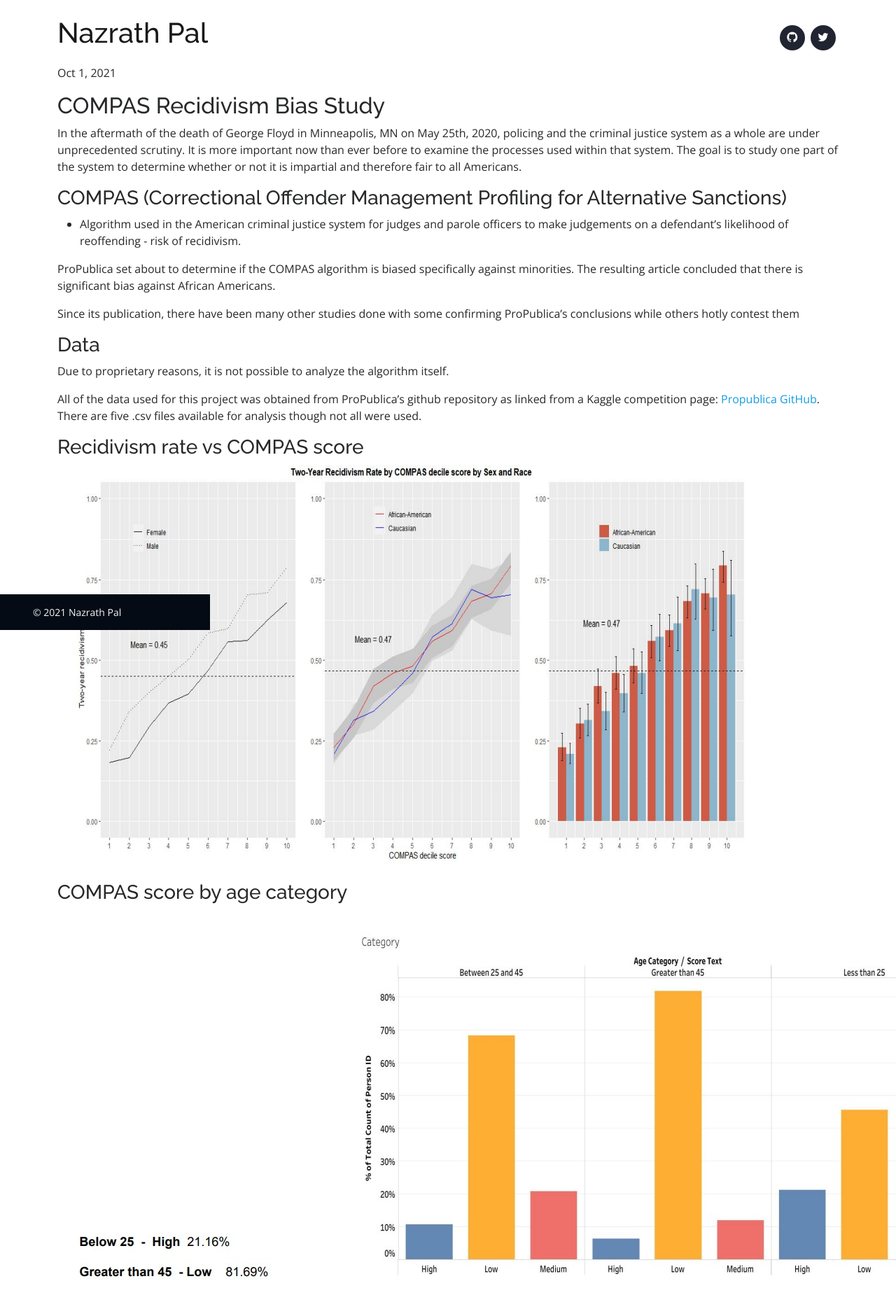
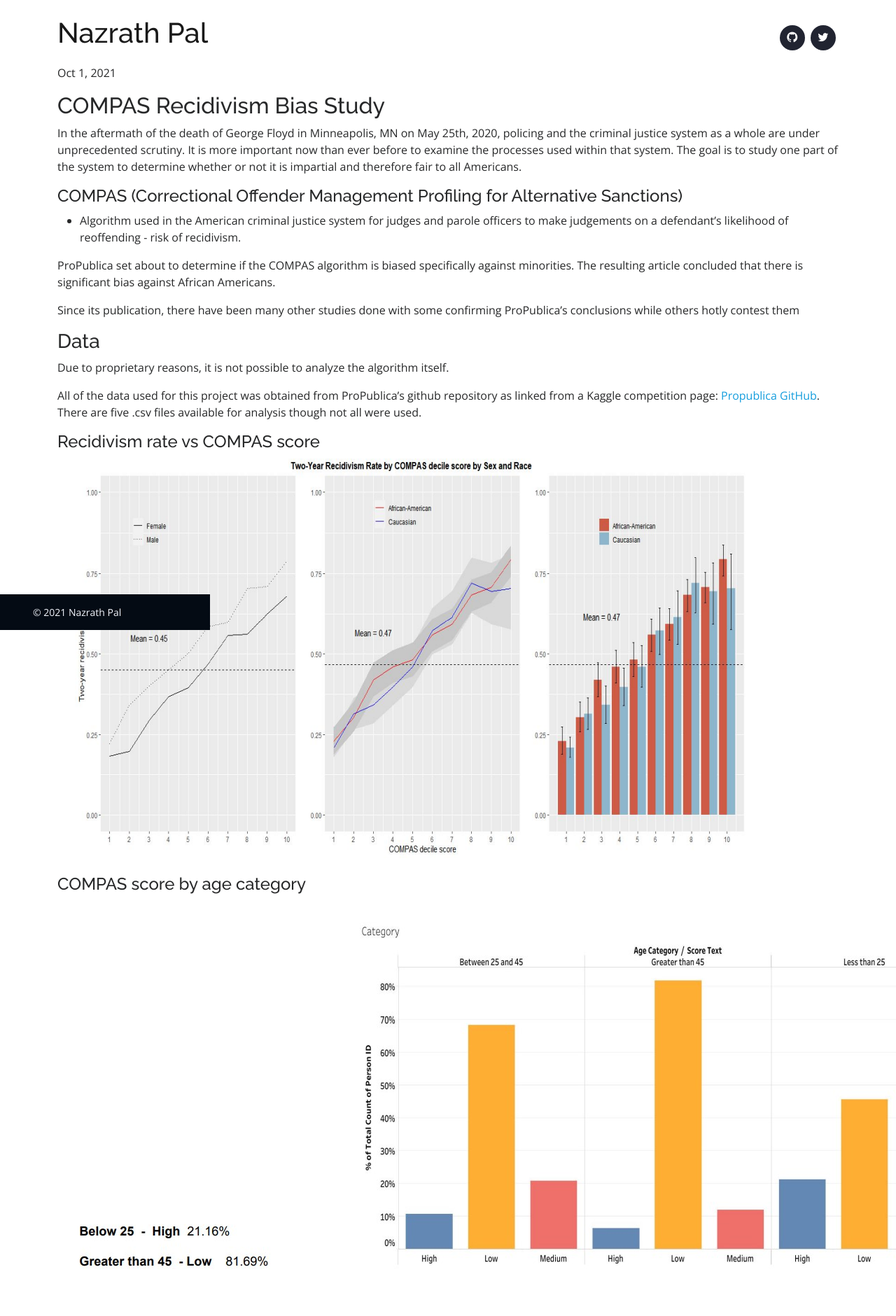
Before and after one commit to Nazrath-pal/nazrath-pal.github.io, a Jekyll site: the page built from docs/_posts/2021-10-01-COMPAS.md, in a window 1280 px wide. Shown: the top 1880 px of the page at 70% size. Built offline with Jekyll 4.4.1, drawn with Linux system fonts in a browser that asks for light colours.

Commit message:
fixed headings

```diff
--- a/docs/_posts/2021-10-01-COMPAS.md
+++ b/docs/_posts/2021-10-01-COMPAS.md
@@ -11,7 +11,7 @@
 processes used within that system. The goal is to study one part of the system to determine
 whether or not it is impartial and therefore fair to all Americans.
 
-### COMPAS (Correctional Offender Management Profiling for Alternative Sanctions)
+#### COMPAS (Correctional Offender Management Profiling for Alternative Sanctions)
 
 - Algorithm used in the American criminal justice system for judges and parole officers to make judgements on a
 defendant's likelihood of reoffending - risk of recidivism.
@@ -32,13 +32,13 @@
 repository as linked from a Kaggle
 competition page: [Propublica GitHub](https://github.com/propublica/compas-analysis). There are five .csv files available for analysis though not all were used.
 
-### Recidivism rate vs COMPAS score
+#### Recidivism rate vs COMPAS score
 ![Recidivism Score](/assets/img/portfolio/COMPAS-Recidivism-Score.png)
 
-### COMPAS score by age category
+#### COMPAS score by age category
 ![COMPAS Score by Age](/assets/img/portfolio/compas-age-category.jpg)
 
-### COMPAS Score by Marital Status
+#### COMPAS Score by Marital Status
 ![COMPAS Score by Marital Status](/assets/img/portfolio/COMPAS-Marital-Status.jpg)
 
 ## Conclusions
```
